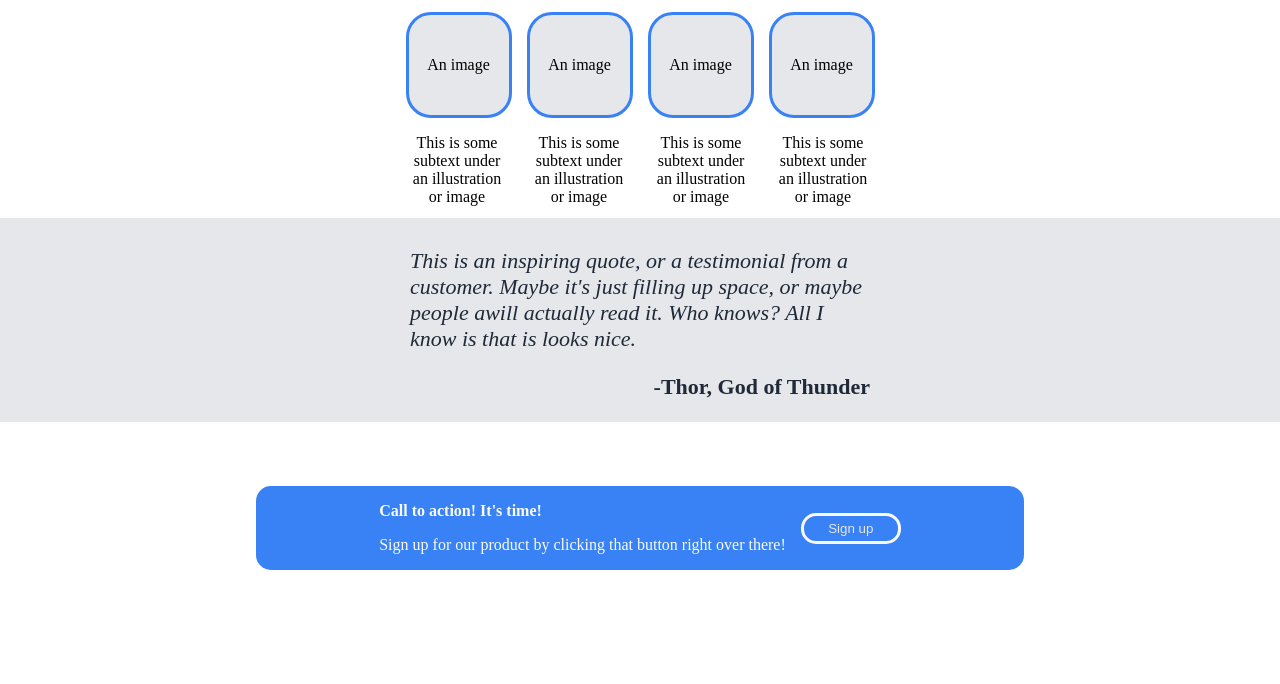
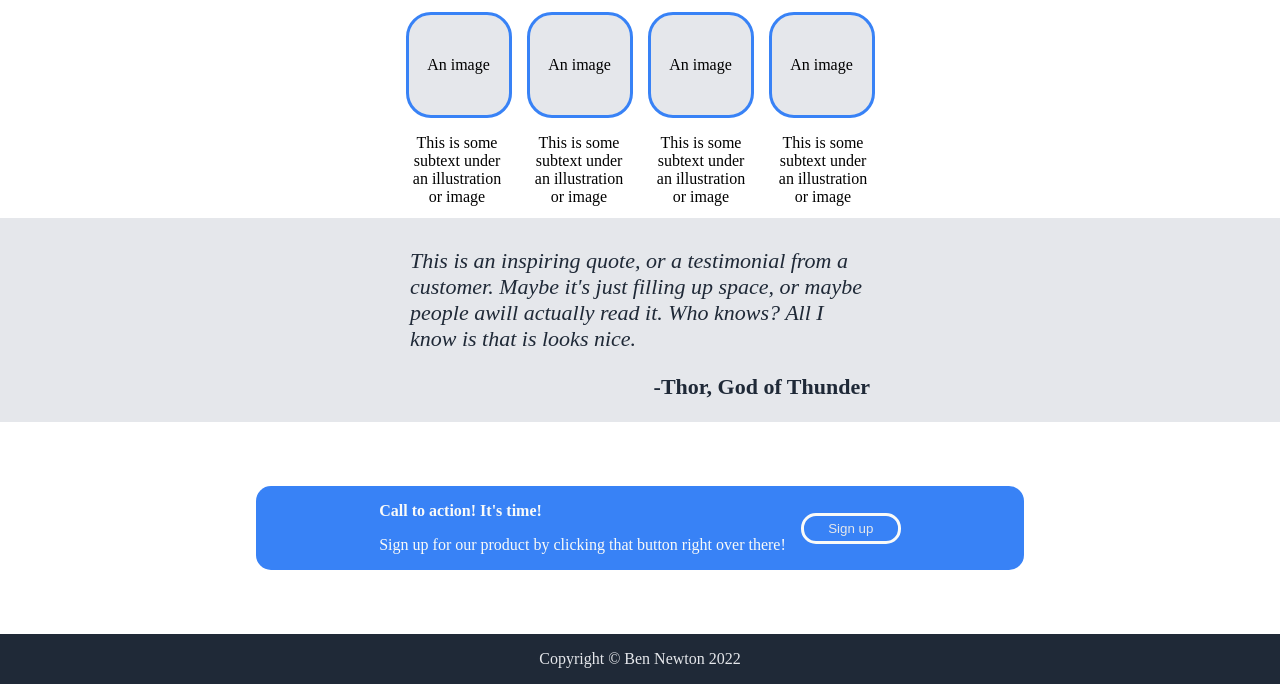
Before and after one commit to BenNewton1991/HealthyLiving, a plain HTML site: page index.html in a window 1280 px wide. Shown: the part 361-1045 px from the top of the page. Before the commit the page ends 995 px from the top, so only its background shows below. Drawn offline with Linux system fonts and the light colour scheme.

Commit message:
added footer

```diff
--- a/index.html
+++ b/index.html
@@ -125,6 +125,13 @@
 
     </div>
 
+    <div class="footer">
+        <p class="copyright">
+            Copyright © Ben Newton 2022
+        </p>
+
+    </div>
+
 
 
 
--- a/styles.css
+++ b/styles.css
@@ -246,3 +246,20 @@ padding-bottom: 0px;
 .text_w {
 font-weight: 550;
 }
+
+.footer {
+    display: flex;
+    justify-content: center;
+    align-items: center;
+    width:auto;
+    height:50px;
+    background-color: #1f2937;
+
+
+}
+
+.copyright {
+    color: #e5e7eb;
+
+
+}
```
